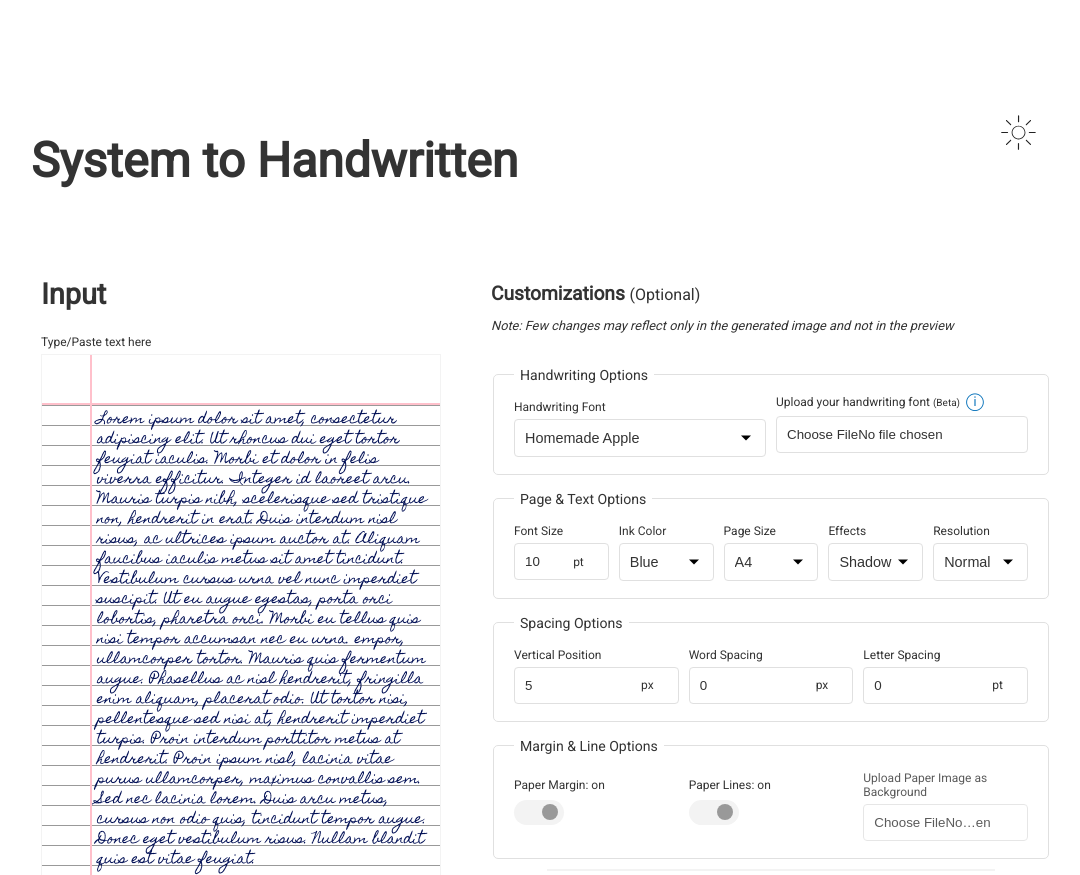
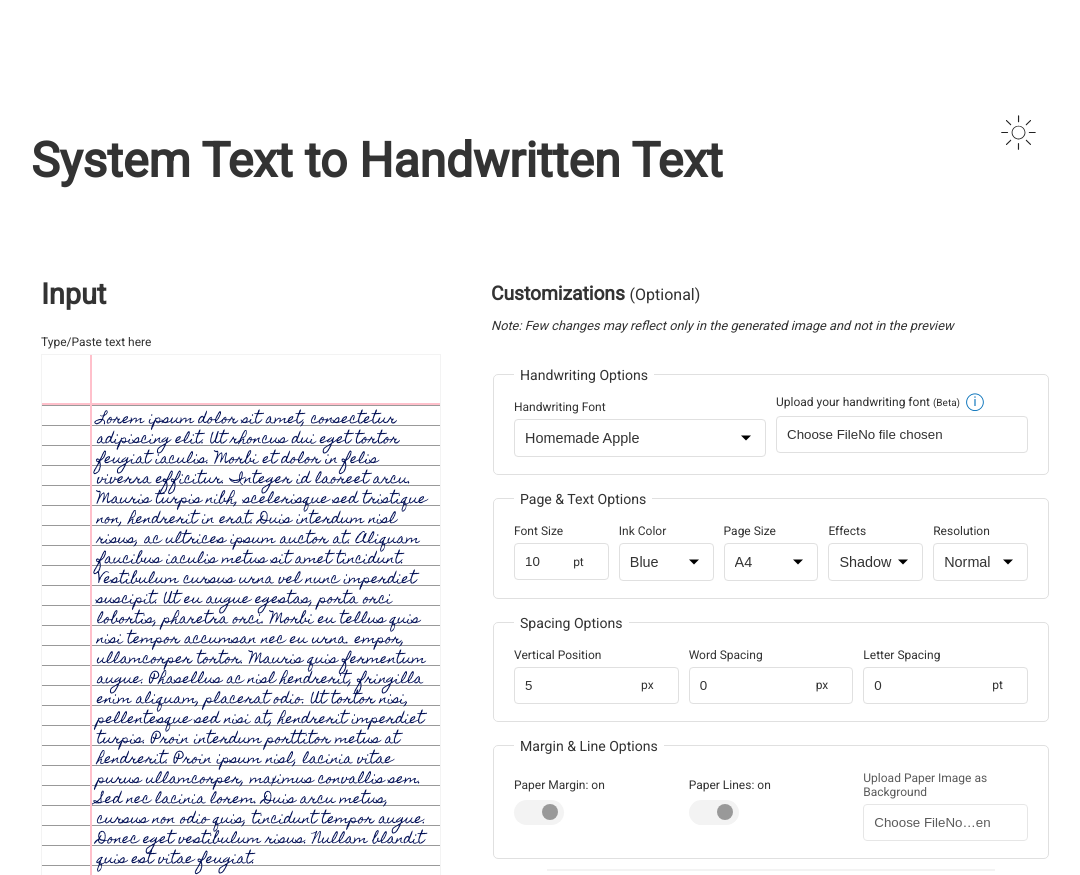
Before and after one commit to am-shubhagarwal/system-to-handwritten, a website with bundled scripts: page index.html in a window 1280 px wide. Shown: the top 875 px of the page, without its empty margins (69-1149 px from the left). Built offline with nearby package versions, Linux system fonts and the light colour scheme; no server answers; a web font is replaced by a local one.

Commit message:
updated title

```diff
--- a/index.html
+++ b/index.html
@@ -99,7 +99,7 @@
             src="images/moon.svg"
         /></span>
       </button>
-      <h1>System to Handwritten</h1>
+      <h1>System Text to Handwritten Text</h1>
       <section class="generate-image-section">
         <br /><br />
         <form id="generate-image-form">
```
